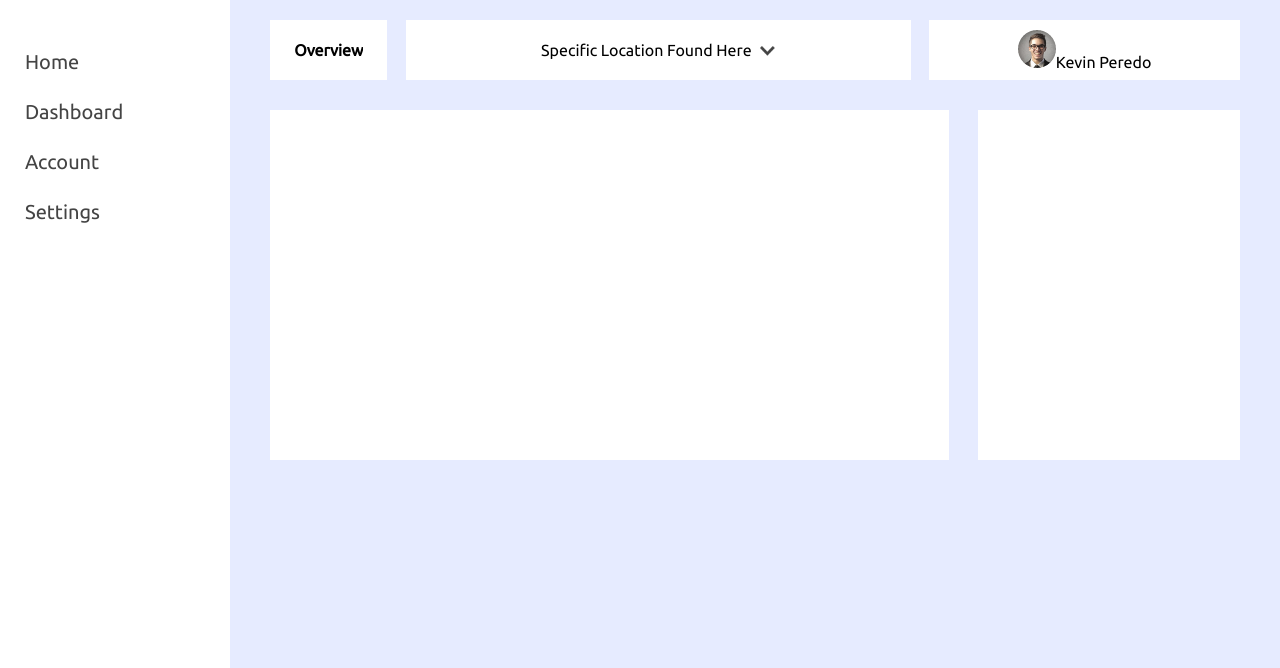
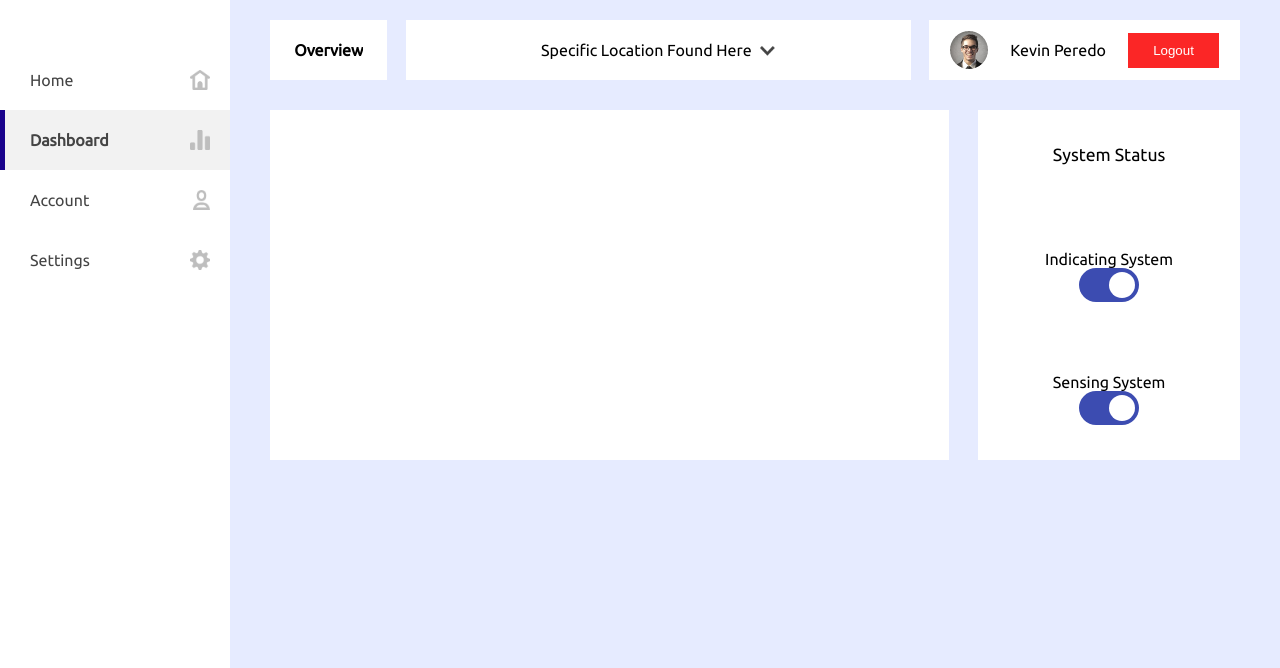
Before and after one commit to kveperedo/ProjectLandslide, a plain HTML site: page index.html in a window 1280 px wide. Shown: the top 668 px of the page. Drawn offline with Linux system fonts and the light colour scheme.

Commit message:
Revision 1

```diff
--- a/css/main.css
+++ b/css/main.css
@@ -40,20 +40,35 @@ body {
 }
 
 .sidebar .list {
-    width: 100%;
     color: #444;
-    font-size: 20px;
-    height: 50px;
+    /* font-size: 1.1rem;  */
+    height: 60px;
 }
 
 .sidebar .list {
-    position: relative;
-    left: 25px;
+    display: flex;
 }
 
 .sidebar p {
     width: 80%;
-    display: inline;
+    margin: auto 30px;
+}
+
+.sidebar img {
+    /* width: 20px; */
+    height: 20px;
+    margin: auto;
+    padding-right: 20px;
+}
+
+.sidebar #side-dash {
+    background-color: #F2F2F2;
+    border-left: 5px solid #1A038C;
+}
+
+.sidebar #side-dash p {
+    font-weight: bolder;
+    margin-left: 25px;
 }
 
 .sidebar .bar {
@@ -135,8 +150,31 @@ body {
     justify-content: center;
 }
 
+/* ----------------ACCOUNT--------------------- */
+
+.account {
+    display: flex;
+}
+
+.account * {
+    margin: auto;
+}
+
 .account p {
     margin: auto;
+}
+
+.account button {
+    background-color: #FB2626;
+    color: white;
+    border: none;
+    outline: none;
+    padding: 10px 25px;
+    cursor: pointer;
+}
+
+.account button:hover {
+    background-color: white;
 }
 
 .mainbar .row-2 {
@@ -147,6 +185,8 @@ body {
     justify-content: space-between;
 }
 
+/* -----------------------GRAPH---------------------- */
+
 .mainbar .row-2 .graph {
     height: 350px;
     width: 70%;
@@ -155,9 +195,75 @@ body {
 
 }
 
+/* ------------------------STATUS INDICATOR------------------- */
+
 .mainbar .row-2 .status {
     height: 350px;
     width: 27%;
     background-color: white;
     margin: auto 0;
+    display: flex;
+    flex-flow: column;
 }
+
+.mainbar .row-2 .status * {
+    margin: auto;
+}
+
+.mainbar .row-2 .status .title {
+    font-size: 1.1rem;
+    height: 10%;
+}
+
+.switch {
+  position: relative;
+  display: block;
+  width: 60px;
+  height: 34px;
+}
+
+.switch input {
+  opacity: 0;
+  width: 0;
+  height: 0;
+}
+
+.slider {
+  position: absolute;
+  cursor: pointer;
+  top: 0;
+  left: 0;
+  right: 0;
+  bottom: 0;
+  background-color: #ccc;
+  -webkit-transition: .4s;
+  transition: .4s;
+  border-radius: 34px;
+}
+
+.slider:before {
+  position: absolute;
+  content: "";
+  height: 26px;
+  width: 26px;
+  left: 4px;
+  bottom: 4px;
+  background-color: white;
+  -webkit-transition: .4s;
+  transition: .4s;
+  border-radius: 34px;
+}
+
+input:checked + .slider {
+  background-color: #3C4CB1;
+}
+
+input:focus + .slider {
+  box-shadow: 0 0 1px #3C4CB1;
+}
+
+input:checked + .slider:before {
+  -webkit-transform: translateX(26px);
+  -ms-transform: translateX(26px);
+  transform: translateX(26px);
+}
--- a/index.html
+++ b/index.html
@@ -10,17 +10,21 @@
 <body>
     <div class="sidebar">
             <div class="navigation">
-                <div class="list">
+                <div class="list" id="side-home">
                     <p>Home</p>
+                    <img src="img/icon_home.png">
                 </div>
-                <div class="list">
+                <div class="list" id="side-dash">
                     <p>Dashboard</p>
+                    <img src="img/icon_dashboard.png">
                 </div>
-                <div class="list">
+                <div class="list" id="side-acc">
                     <p>Account</p>
+                    <img src="img/icon_customers.png">
                 </div>
-                <div class="list">
+                <div class="list" id="side-settings">
                     <p>Settings</p>
+                    <img src="img/icon_setting.png">
                 </div>
             </div>
 
@@ -42,14 +46,32 @@
                     </p>
                 </div>
                 <div class="account">
-                    <p><img src="img/Avatar.png" alt="">Kevin Peredo</p>
+                    <img src="img/Avatar.png" alt="">
+                    <p>Kevin Peredo</p>
+                    <button type="button">Logout</button>
                 </div>
             </div>
         </div>
         <div class="row-2">
             <div class="container">
                 <div class="graph"></div>
-                <div class="status"></div>
+                <div class="status">
+                    <div class="title">System Status</div>
+                    <div>
+                        Indicating System
+                        <label class="switch" id="ind-sys">
+                            <input type="checkbox" checked>
+                            <span class="slider"></span>
+                        </label>
+                    </div>
+                    <div>
+                        Sensing System
+                        <label class="switch" id="sens-sys">
+                                <input type="checkbox" checked>
+                                <span class="slider"></span>
+                            </label>
+                    </div>
+                </div>
             </div>
         </div>
     </div>
```
